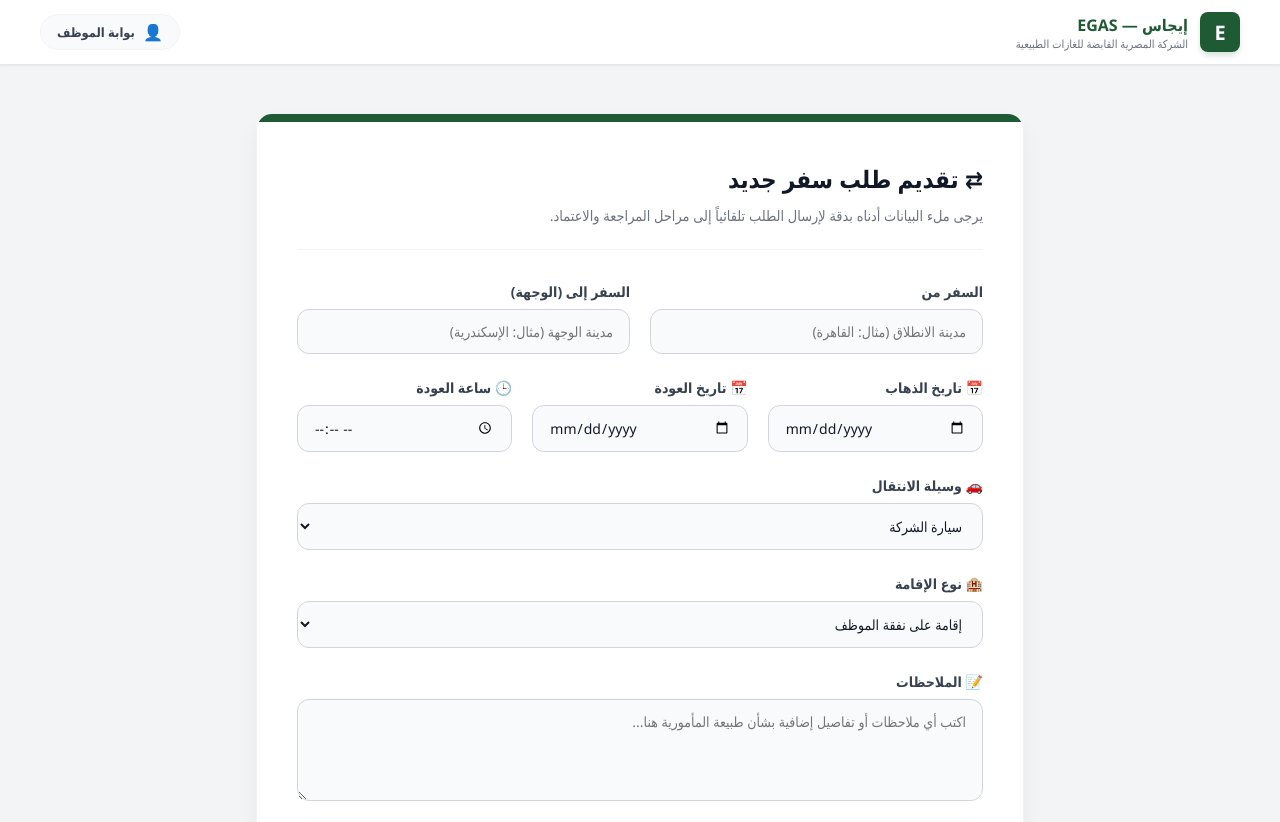
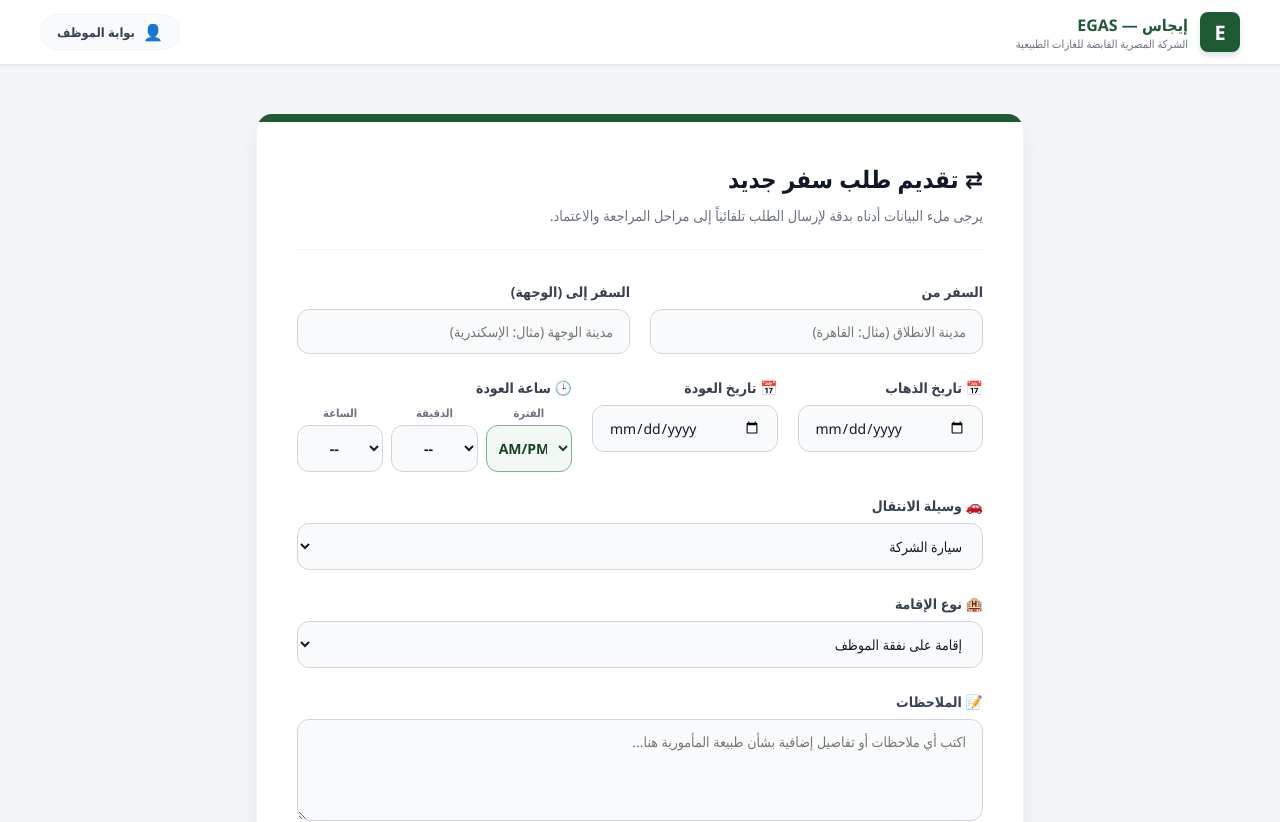
Before and after one commit to zorologist/Travel-Reimbursement-System, a React (Vite) app in the folder frontend/: page /requests/new in a window 1280 px wide. Shown: the top 822 px of the page. Built offline with nearby package versions, Linux system fonts and the light colour scheme.

Commit message:
added homepage for admins and employees

```diff
--- a/frontend/src/pages/MainMenuPage.tsx
+++ b/frontend/src/pages/MainMenuPage.tsx
@@ -1,8 +1,27 @@
-import { Link } from "react-router-dom";
+import { Link, Navigate, useNavigate } from "react-router-dom";
 import logoUrl from "../../EGAS.png";
+import {
+  clearDevelopmentSession,
+  getDevelopmentUser,
+} from "../services/developmentAuth";
 import "../styles/mainMenu.css";
 
 export function MainMenuPage() {
+  const navigate = useNavigate();
+  const user = getDevelopmentUser();
+
+  if (!user) return <Navigate to="/login" replace />;
+
+  const administrativeRole = user.roles.find((role) => role !== "employee");
+  const roleLabel = administrativeRole
+    ? `${administrativeRole[0].toUpperCase()}${administrativeRole.slice(1)} & Employee`
+    : "Employee";
+
+  function handleSignOut() {
+    clearDevelopmentSession();
+    navigate("/login", { replace: true });
+  }
+
   return (
     <div className="main-menu-page">
       <header className="main-menu-topbar">
@@ -14,14 +33,20 @@ export function MainMenuPage() {
           </span>
         </Link>
 
-        <Link className="main-menu-signout" to="/login">
-          Sign out
-        </Link>
+        <div className="main-menu-account">
+          <span>
+            <strong>{user.displayName}</strong>
+            <small>{roleLabel}</small>
+          </span>
+          <button className="main-menu-signout" type="button" onClick={handleSignOut}>
+            Sign out
+          </button>
+        </div>
       </header>
 
       <main className="main-menu-content">
         <section className="main-menu-intro" aria-labelledby="main-menu-title">
-          <p className="main-menu-eyebrow">Employee Services</p>
+          <p className="main-menu-eyebrow">{roleLabel} Services</p>
           <h1 id="main-menu-title">What would you like to do?</h1>
           <p>
             Start a new travel request or open your dashboard to follow existing
--- a/frontend/src/pages/NewRequestPage.tsx
+++ b/frontend/src/pages/NewRequestPage.tsx
@@ -3,13 +3,30 @@ import { useState, type FormEvent } from "react";
 import "../styles/newRequest.css";
 
 type TransportationMethod = "company" | "personal" | "other";
+type DayPeriod = "AM" | "PM";
+
+const hourOptions = Array.from({ length: 12 }, (_, index) => String(index + 1));
+const minuteOptions = Array.from({ length: 60 }, (_, index) =>
+  String(index).padStart(2, "0"),
+);
+
+function to24HourTime(hour: string, minute: string, period: DayPeriod | "") {
+  if (!hour || !minute || !period) return "";
+
+  const hourNumber = Number(hour) % 12 + (period === "PM" ? 12 : 0);
+  return `${String(hourNumber).padStart(2, "0")}:${minute}`;
+}
 
 export function NewRequestPage() {
   const [transportationMethod, setTransportationMethod] =
     useState<TransportationMethod>("company");
   const [submitted, setSubmitted] = useState(false);
+  const [returnHour, setReturnHour] = useState("");
+  const [returnMinute, setReturnMinute] = useState("");
+  const [returnPeriod, setReturnPeriod] = useState<DayPeriod | "">("");
 
   const needsTransportationProof = transportationMethod === "other";
+  const returnTime = to24HourTime(returnHour, returnMinute, returnPeriod);
 
   function handleSubmit(event: FormEvent<HTMLFormElement>) {
     event.preventDefault();
@@ -116,13 +133,60 @@ export function NewRequestPage() {
                 </div>
 
                 <div className="request-form-group">
-                  <label htmlFor="returnTime">🕒 ساعة العودة</label>
-                  <input
-                    id="returnTime"
-                    type="time"
-                    name="returnTime"
-                    required
-                  />
+                  <label id="returnTimeLabel">🕒 ساعة العودة</label>
+                  <div
+                    className="request-time-picker"
+                    role="group"
+                    aria-labelledby="returnTimeLabel"
+                    dir="ltr"
+                  >
+                    <label className="request-time-part">
+                      <span>الساعة</span>
+                      <select
+                        aria-label="ساعة العودة"
+                        value={returnHour}
+                        onChange={(event) => setReturnHour(event.target.value)}
+                        required
+                      >
+                        <option value="" disabled>--</option>
+                        {hourOptions.map((hour) => (
+                          <option key={hour} value={hour}>{hour}</option>
+                        ))}
+                      </select>
+                    </label>
+
+                    <label className="request-time-part">
+                      <span>الدقيقة</span>
+                      <select
+                        aria-label="دقيقة العودة"
+                        value={returnMinute}
+                        onChange={(event) => setReturnMinute(event.target.value)}
+                        required
+                      >
+                        <option value="" disabled>--</option>
+                        {minuteOptions.map((minute) => (
+                          <option key={minute} value={minute}>{minute}</option>
+                        ))}
+                      </select>
+                    </label>
+
+                    <label className="request-time-part request-time-period">
+                      <span>الفترة</span>
+                      <select
+                        aria-label="الفترة صباحاً أو مساءً"
+                        value={returnPeriod}
+                        onChange={(event) =>
+                          setReturnPeriod(event.target.value as DayPeriod)
+                        }
+                        required
+                      >
+                        <option value="" disabled>AM/PM</option>
+                        <option value="AM">AM</option>
+                        <option value="PM">PM</option>
+                      </select>
+                    </label>
+                  </div>
+                  <input type="hidden" id="returnTime" name="returnTime" value={returnTime} />
                 </div>
               </div>
 
--- /dev/null
+++ b/frontend/src/services/developmentAuth.ts
@@ -0,0 +1,74 @@
+export interface DevelopmentUser {
+  id: string;
+  employeeNumber: string;
+  displayName: string;
+  roles: Array<"employee" | "manager">;
+}
+
+interface DevelopmentAccount extends DevelopmentUser {
+  password: string;
+}
+
+const SESSION_KEY = "travel-reimbursement-development-user";
+
+/** Temporary frontend accounts. Replace with /api/auth/login and /api/auth/me. */
+const developmentAccounts: DevelopmentAccount[] = [
+  {
+    id: "u1",
+    employeeNumber: "DEV001",
+    displayName: "Mariam Hassan (Demo)",
+    roles: ["employee"],
+    password: "Employee@123",
+  },
+  {
+    id: "u4",
+    employeeNumber: "DEV004",
+    displayName: "Karim Adel (Demo Manager)",
+    roles: ["employee", "manager"],
+    password: "Admin@123",
+  },
+];
+
+function publicUser(account: DevelopmentAccount): DevelopmentUser {
+  const { password: _password, ...user } = account;
+  return user;
+}
+
+export function loginDevelopmentUser(
+  employeeNumber: string,
+  password: string,
+  remember: boolean,
+): DevelopmentUser | null {
+  const normalizedEmployeeNumber = employeeNumber.trim().toUpperCase();
+  const account = developmentAccounts.find(
+    (candidate) =>
+      candidate.employeeNumber === normalizedEmployeeNumber &&
+      candidate.password === password,
+  );
+
+  if (!account) return null;
+
+  const user = publicUser(account);
+  clearDevelopmentSession();
+  const storage = remember ? localStorage : sessionStorage;
+  storage.setItem(SESSION_KEY, JSON.stringify(user));
+  return user;
+}
+
+export function getDevelopmentUser(): DevelopmentUser | null {
+  const stored =
+    sessionStorage.getItem(SESSION_KEY) ?? localStorage.getItem(SESSION_KEY);
+  if (!stored) return null;
+
+  try {
+    return JSON.parse(stored) as DevelopmentUser;
+  } catch {
+    clearDevelopmentSession();
+    return null;
+  }
+}
+
+export function clearDevelopmentSession(): void {
+  sessionStorage.removeItem(SESSION_KEY);
+  localStorage.removeItem(SESSION_KEY);
+}
--- a/frontend/src/styles/login.css
+++ b/frontend/src/styles/login.css
@@ -144,6 +144,18 @@ input {
   transition: background-color 150ms ease;
 }
 
+.login-error {
+  margin: 0.9rem 0 0;
+  padding: 0.7rem 0.8rem;
+  border: 1px solid #efb4b4;
+  border-radius: 8px;
+  background: #fff4f4;
+  color: #a52222;
+  font-size: 0.82rem;
+  line-height: 1.4;
+  text-align: left;
+}
+
 .login-button:hover {
   background: #153317;
 }
--- a/frontend/src/styles/mainMenu.css
+++ b/frontend/src/styles/mainMenu.css
@@ -73,6 +73,33 @@
   border-radius: 10px;
   transition: border-color 160ms ease, background-color 160ms ease,
     transform 160ms ease;
+}
+
+.main-menu-account {
+  display: flex;
+  align-items: center;
+  gap: 16px;
+}
+
+.main-menu-account > span {
+  display: grid;
+  gap: 2px;
+  text-align: right;
+}
+
+.main-menu-account strong {
+  color: #294b48;
+  font-size: 0.84rem;
+}
+
+.main-menu-account small {
+  color: #71817f;
+  font-size: 0.72rem;
+}
+
+.main-menu-signout {
+  font-family: inherit;
+  cursor: pointer;
 }
 
 .main-menu-signout:hover {
@@ -274,6 +301,10 @@
     display: none;
   }
 
+  .main-menu-account > span {
+    display: none;
+  }
+
   .main-menu-content {
     width: min(100% - 28px, 520px);
     padding: 44px 0;
--- a/frontend/src/styles/newRequest.css
+++ b/frontend/src/styles/newRequest.css
@@ -153,7 +153,7 @@
 }
 
 .request-grid-three {
-  grid-template-columns: repeat(3, minmax(0, 1fr));
+  grid-template-columns: minmax(180px, 1fr) minmax(180px, 1fr) minmax(275px, 1.4fr);
 }
 
 .request-form-group {
@@ -199,6 +199,44 @@
 
 .request-form-group textarea {
   resize: vertical;
+}
+
+.request-time-picker {
+  width: 100%;
+  min-width: 0;
+  display: grid;
+  grid-template-columns: repeat(3, minmax(0, 1fr));
+  align-items: end;
+  gap: 0.5rem;
+}
+
+.request-time-part {
+  min-width: 0;
+  display: grid;
+  gap: 0.3rem;
+}
+
+.request-time-part > span {
+  color: #6b7280;
+  font-size: 0.7rem;
+  font-weight: 700;
+  text-align: center;
+}
+
+.request-time-part select {
+  min-width: 0;
+  min-height: 46px;
+  padding-inline: 0.5rem;
+  background-color: #f9fafb;
+  text-align: center;
+  cursor: pointer;
+}
+
+.request-time-period select {
+  border-color: #7eae8d;
+  background: #f2f8f4;
+  color: #164326;
+  font-weight: 800;
 }
 
 .request-upload-zone {
@@ -299,6 +337,16 @@
   text-align: center;
 }
 
+@media (max-width: 900px) {
+  .request-grid-three {
+    grid-template-columns: repeat(2, minmax(0, 1fr));
+  }
+
+  .request-grid-three .request-form-group:last-child {
+    grid-column: 1 / -1;
+  }
+}
+
 @media (max-width: 640px) {
   .request-navbar {
     padding-inline: 1rem;
@@ -325,4 +373,8 @@
   .request-grid-three {
     grid-template-columns: 1fr;
   }
+
+  .request-time-picker {
+    grid-template-columns: repeat(3, minmax(0, 1fr));
+  }
 }
```
Also changed, not shown: frontend/src/pages/LoginPage.tsx (+36 -5 lines), 1 other file (tests, documents, lock files or other folders).
